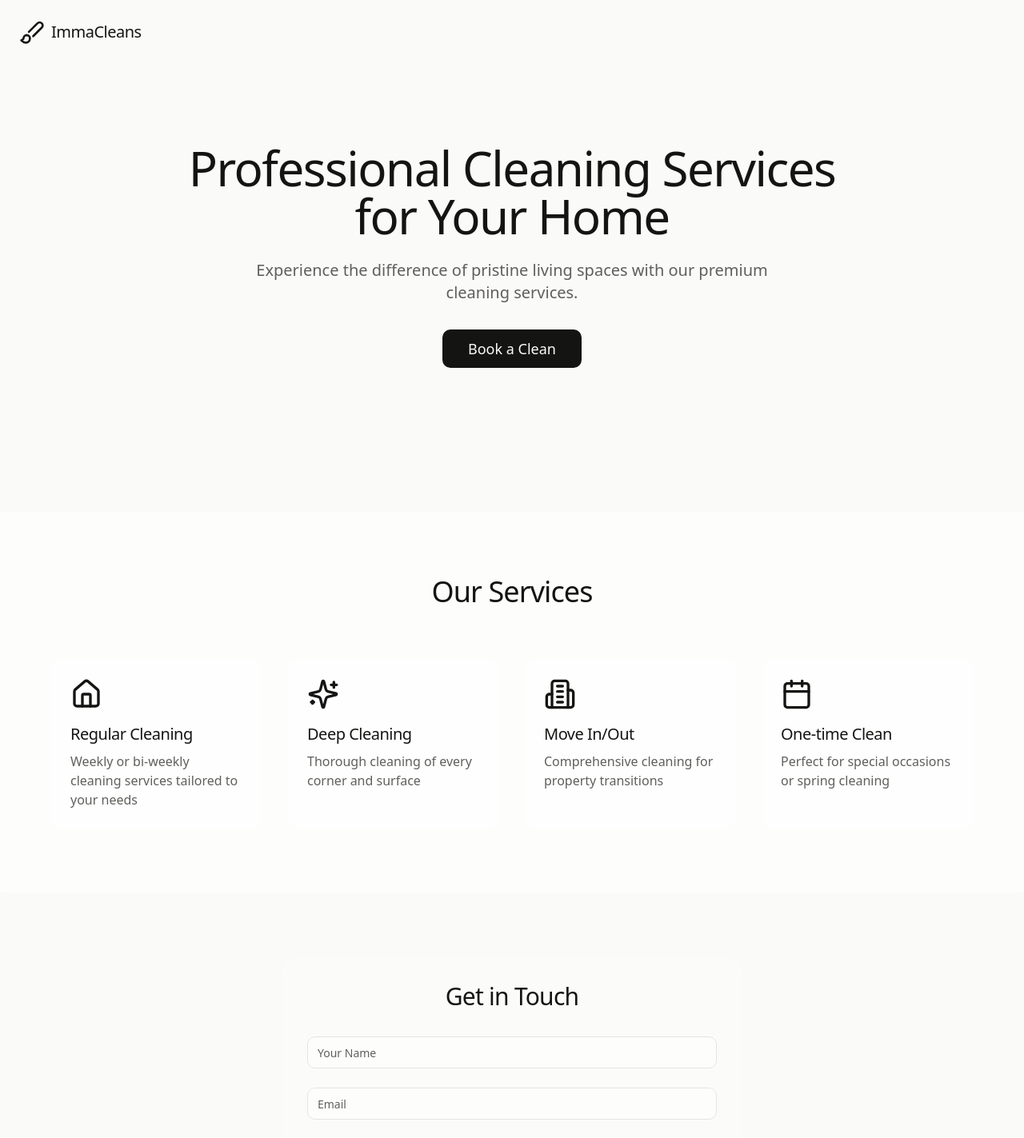
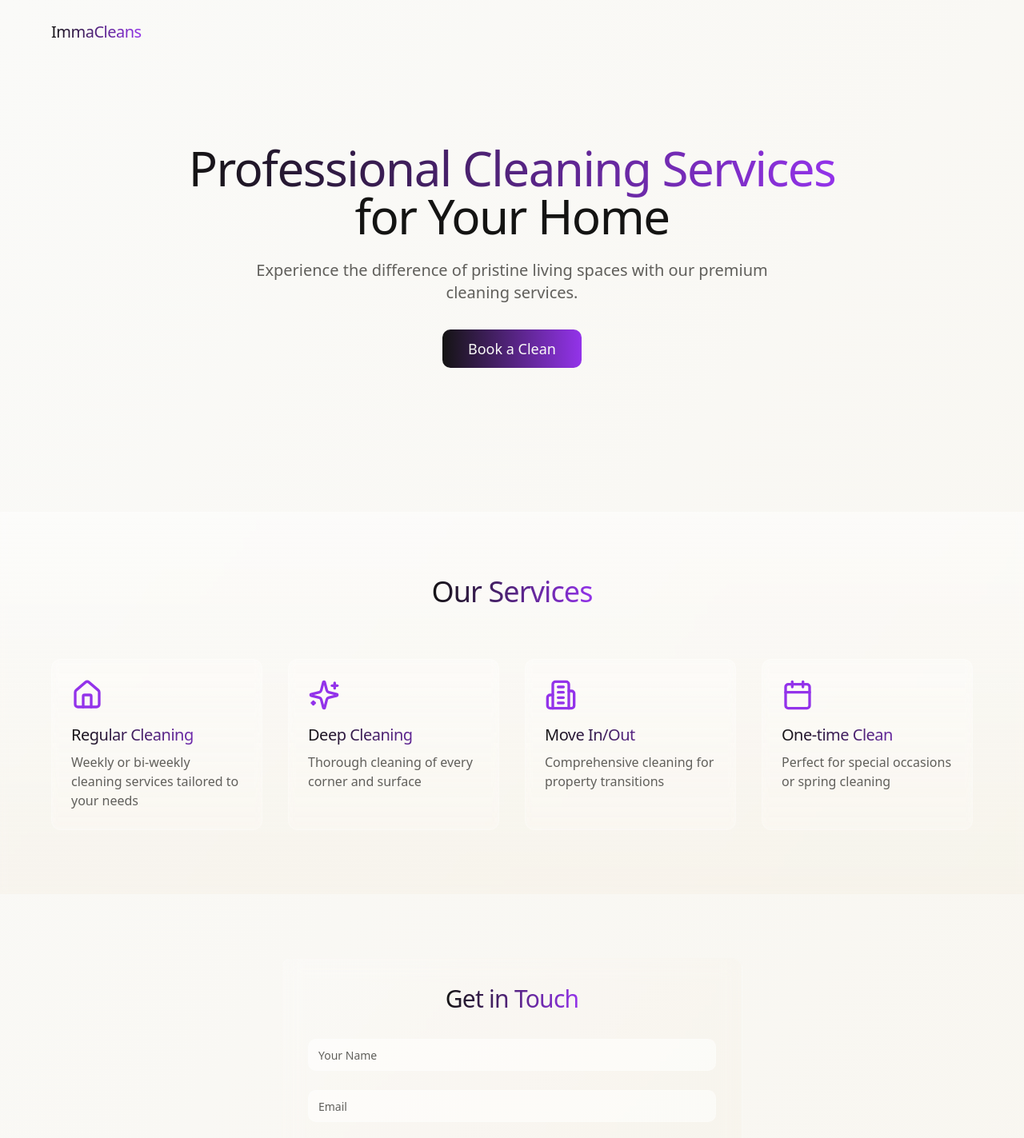
Before and after one commit to nwanne63/immacleans-dev, a React (Vite) app: page / in a window 1280 px wide. Shown: the top 1423 px of the page at 80% size. Built offline with nearby package versions, Linux system fonts and the light colour scheme.

Commit message:
Add color and gradients
Enhance the visual appeal of the page by adding color to specific text elements and incorporating color gradients.
[skip gpt_engineer]

```diff
--- a/src/components/Contact.tsx
+++ b/src/components/Contact.tsx
@@ -5,19 +5,23 @@ import { Textarea } from "./ui/textarea";
 export const Contact = () => {
   return (
     <section className="py-20 px-4">
-      <div className="max-w-xl mx-auto bg-white/20 backdrop-blur-md p-8 rounded-lg">
-        <h2 className="text-3xl font-light text-center mb-8">Get in Touch</h2>
+      <div className="max-w-xl mx-auto bg-gradient-to-br from-white/20 to-accent/20 backdrop-blur-md p-8 rounded-lg border border-white/20">
+        <h2 className="text-3xl font-light text-center mb-8">
+          <span className="bg-gradient-to-r from-primary to-purple-600 bg-clip-text text-transparent">
+            Get in Touch
+          </span>
+        </h2>
         <form className="space-y-6">
           <div className="space-y-2">
-            <Input placeholder="Your Name" className="bg-white/50" />
+            <Input placeholder="Your Name" className="bg-white/50 border-white/20" />
           </div>
           <div className="space-y-2">
-            <Input type="email" placeholder="Email" className="bg-white/50" />
+            <Input type="email" placeholder="Email" className="bg-white/50 border-white/20" />
           </div>
           <div className="space-y-2">
-            <Textarea placeholder="Message" className="bg-white/50 min-h-[120px]" />
+            <Textarea placeholder="Message" className="bg-white/50 border-white/20 min-h-[120px]" />
           </div>
-          <Button className="w-full bg-primary text-primary-foreground hover:bg-primary/90">
+          <Button className="w-full bg-gradient-to-r from-primary to-purple-600 hover:opacity-90 transition-opacity text-primary-foreground">
             Send Message
           </Button>
         </form>
--- a/src/components/Hero.tsx
+++ b/src/components/Hero.tsx
@@ -9,15 +9,18 @@ export const Hero = () => {
     <section className="min-h-[80vh] flex items-center justify-center px-4 animate-fade-in">
       <div className="max-w-4xl mx-auto text-center">
         <h1 className="text-4xl md:text-6xl font-light mb-6 tracking-tight">
-          Professional Cleaning Services
-          <br /> for Your Home
+          <span className="bg-gradient-to-r from-primary to-purple-600 bg-clip-text text-transparent">
+            Professional Cleaning Services
+          </span>
+          <br />
+          <span className="text-primary">for Your Home</span>
         </h1>
         <p className="text-lg md:text-xl text-muted-foreground mb-8 max-w-2xl mx-auto">
           Experience the difference of pristine living spaces with our premium cleaning
           services.
         </p>
         <Button
-          className="bg-primary text-primary-foreground hover:bg-primary/90 text-lg px-8 py-6"
+          className="bg-gradient-to-r from-primary to-purple-600 hover:opacity-90 transition-opacity text-primary-foreground text-lg px-8 py-6"
           onClick={() => setShowServiceSelection(true)}
         >
           Book a Clean
--- a/src/components/Services.tsx
+++ b/src/components/Services.tsx
@@ -25,14 +25,23 @@ const services = [
 
 export const Services = () => {
   return (
-    <section className="py-20 px-4 bg-white/50 backdrop-blur-sm">
+    <section className="py-20 px-4 bg-gradient-to-b from-white/50 to-accent/20 backdrop-blur-sm">
       <div className="max-w-6xl mx-auto">
-        <h2 className="text-3xl md:text-4xl font-light text-center mb-16">Our Services</h2>
+        <h2 className="text-3xl md:text-4xl font-light text-center mb-16">
+          <span className="bg-gradient-to-r from-primary to-purple-600 bg-clip-text text-transparent">
+            Our Services
+          </span>
+        </h2>
         <div className="grid grid-cols-1 md:grid-cols-2 lg:grid-cols-4 gap-8">
           {services.map((service) => (
-            <div key={service.title} className="p-6 rounded-lg bg-white/30 backdrop-blur-sm animate-fade-up">
-              <service.icon className="w-10 h-10 mb-4 text-primary" />
-              <h3 className="text-xl font-medium mb-2">{service.title}</h3>
+            <div
+              key={service.title}
+              className="p-6 rounded-lg bg-white/30 backdrop-blur-sm animate-fade-up hover:shadow-lg transition-shadow duration-300 border border-white/20"
+            >
+              <service.icon className="w-10 h-10 mb-4 text-purple-600" />
+              <h3 className="text-xl font-medium mb-2 bg-gradient-to-r from-primary to-purple-600 bg-clip-text text-transparent">
+                {service.title}
+              </h3>
               <p className="text-muted-foreground">{service.description}</p>
             </div>
           ))}
--- a/src/pages/Index.tsx
+++ b/src/pages/Index.tsx
@@ -5,10 +5,12 @@ import { Brush } from "lucide-react";
 
 const Index = () => {
   return (
-    <div className="min-h-screen bg-background text-foreground">
+    <div className="min-h-screen bg-gradient-to-br from-background to-accent/20 text-foreground">
       <div className="fixed top-6 left-6 flex items-center gap-2 animate-fade-in">
-        <Brush className="w-8 h-8 text-primary" />
-        <span className="font-light text-xl tracking-tight">ImmaCleans</span>
+        <Brush className="w-8 h-8 bg-gradient-to-r from-primary to-purple-600 bg-clip-text text-transparent" />
+        <span className="font-light text-xl tracking-tight bg-gradient-to-r from-primary to-purple-600 bg-clip-text text-transparent">
+          ImmaCleans
+        </span>
       </div>
       <Hero />
       <Services />
```
